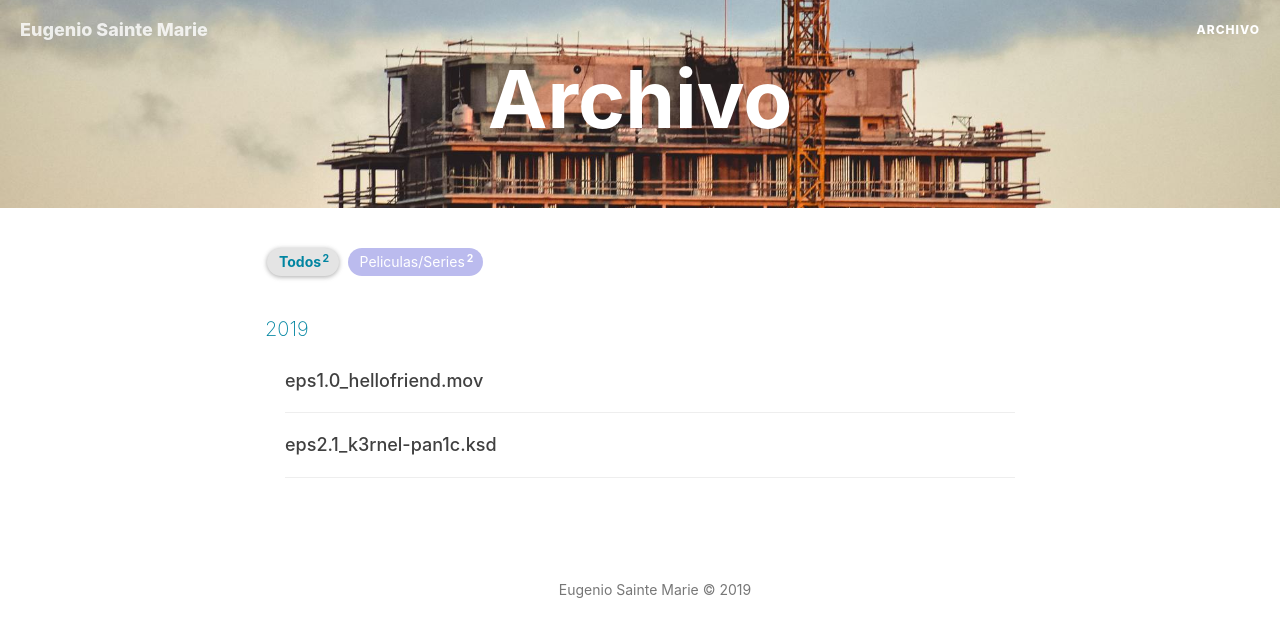
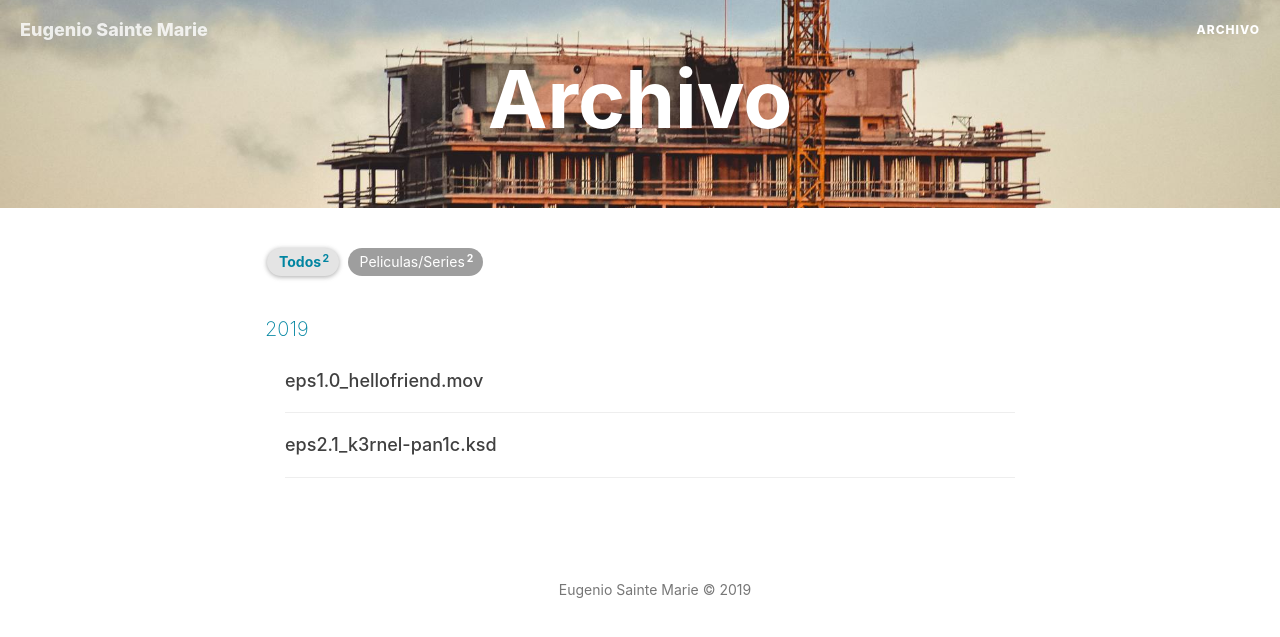
Before and after one commit to eugeniosaintemarie/notes, a Jekyll site: the page built from archive.html, in a window 1280 px wide. Shown: the top 637 px of the page. Built offline with Jekyll 4.4.1, drawn with Linux system fonts in a browser that asks for light colours; comment, search, counter and statistics services are not loaded.

Commit message:
Update archive.html

```diff
--- a/archive.html
+++ b/archive.html
@@ -5,9 +5,9 @@ description: ""
 header-img: "img/sys/tag-bg.jpg"
 ---
 
-<!--<style>
-	#tag_cloud .tag-button {background-color: grey !important;}
-</style>-->
+<style>
+	#tag_cloud .tag-button {background-color: #9E9E9E !important;}
+</style>
 
 <!-- Page Header -->
 {% include intro-header.html type='page' short=true %}
```
